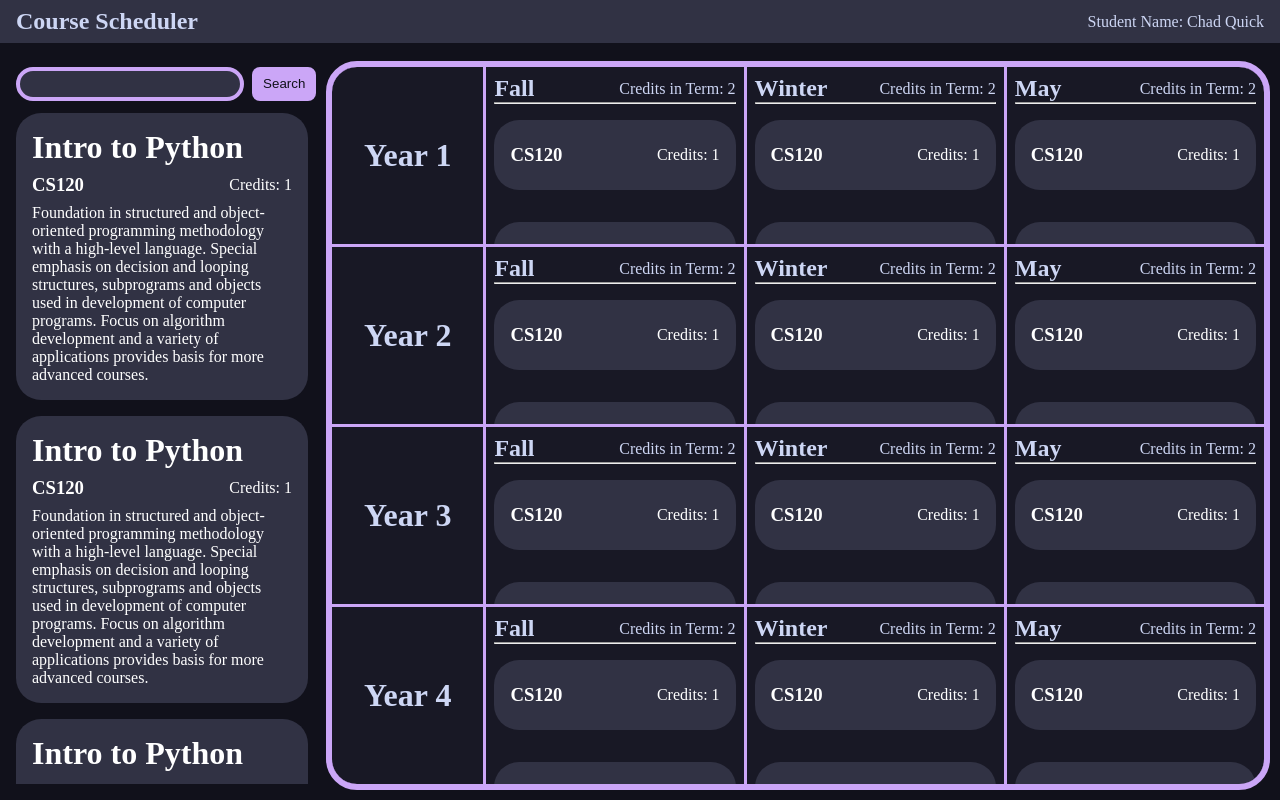
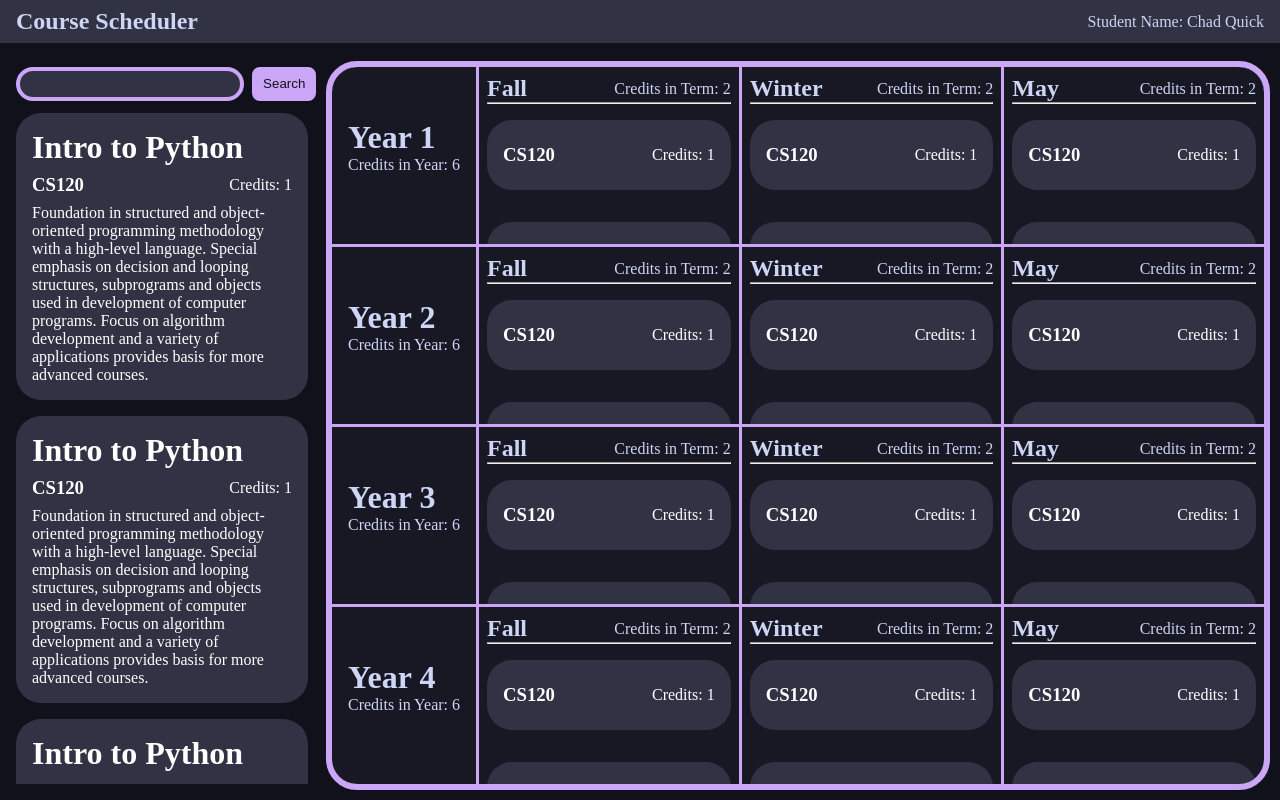
Before and after one commit to wood20q/CourseScheduler, a React (Vite) app: page / in a window 1280 px wide. Built offline with nearby package versions, Linux system fonts and the light colour scheme.

Commit message:
Modified yearLabel to include the number of credits in the given year

```diff
--- a/src/components/Year.jsx
+++ b/src/components/Year.jsx
@@ -3,7 +3,10 @@ import Term from "./Term"
 function Year({ yearNumber }) {
     return (
         <div className="yearBlock">
-            <h1 className="yearLabel">Year {yearNumber}</h1>
+            <div className="yearLabel">
+                <h1>Year {yearNumber}</h1>
+                <p>Credits in Year: 6</p>
+            </div>
             <div className="termBlock">
                 <Term termLabel={"Fall"}/>
                 <Term termLabel={"Winter"}/>
--- a/src/index.css
+++ b/src/index.css
@@ -176,10 +176,13 @@ main,
 .yearLabel {
   padding: 1em;
   background-color: var(--mantle);
-  display: flex;
-  align-items: center;
+  display: grid;
   justify-content: center;
+  grid-template-rows: 1fr 1fr;
 }
+
+.yearLabel h1 { align-self: end; }
+.yearLabel p { align-self: start; }
 
 .term {
   background-color: var(--mantle);
```
